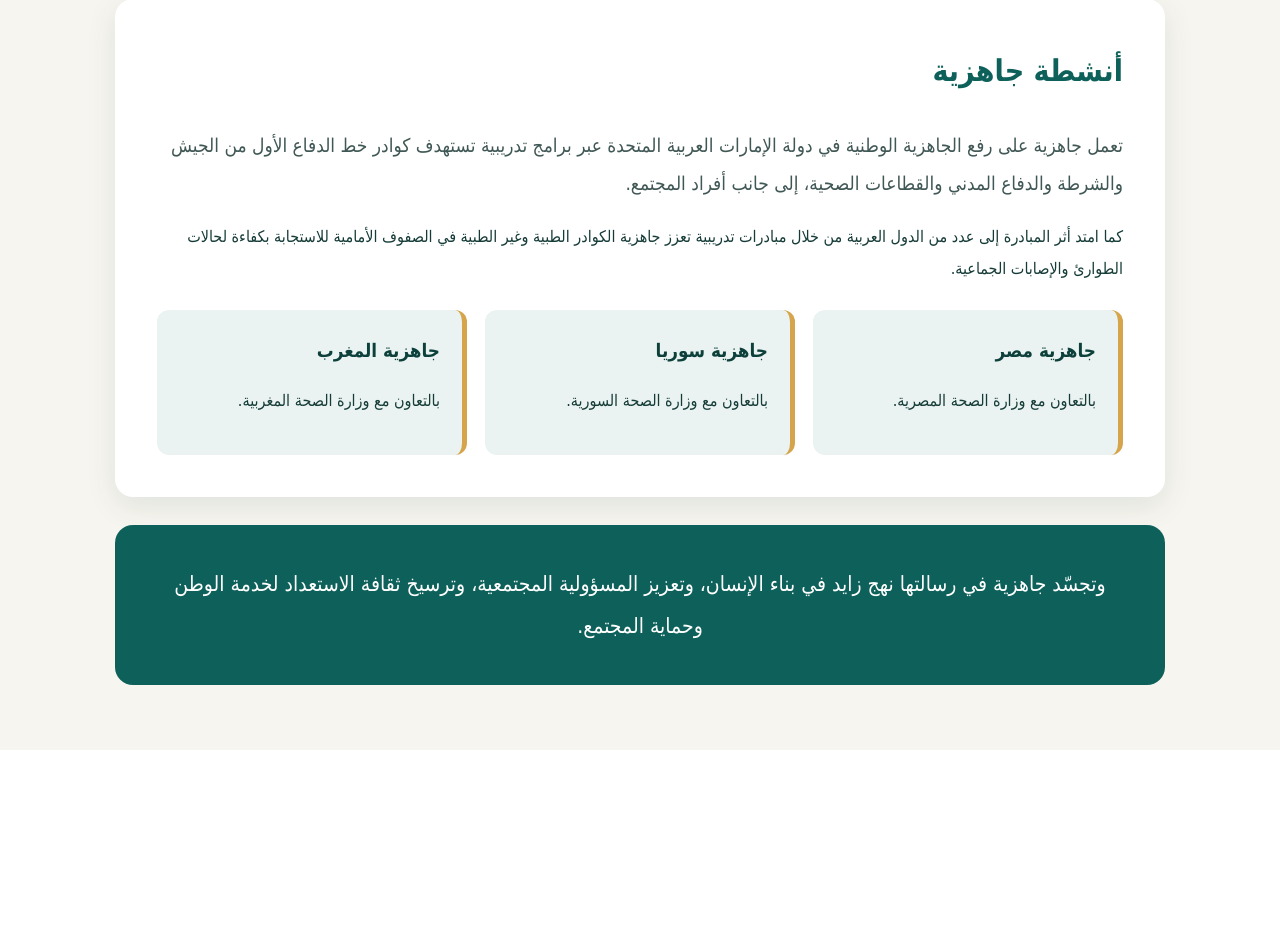
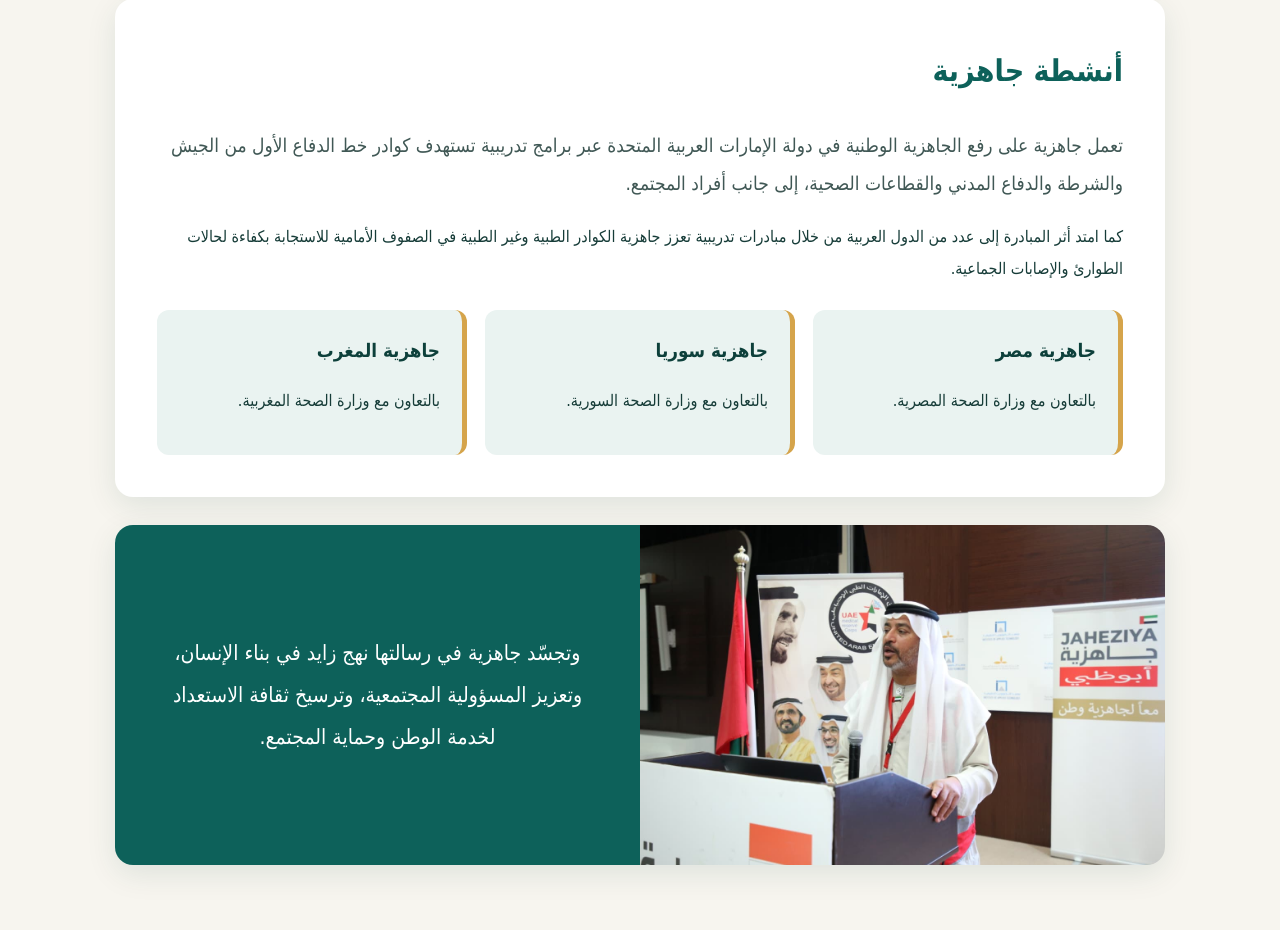
Before and after one commit to sherifmohmed2040-dot/jaheziya-news, a Django app: page /about-jahizia/ in a window 1280 px wide. Shown: the part 908-1838 px from the top of the page. Before the commit the page ends 1658 px from the top, so only its background shows below. Run offline with Django 5.2, Linux system fonts and the light colour scheme.

Commit message:
Add Jaheziya branding images

```diff
--- a/news/templates/news/about_jahizia.html
+++ b/news/templates/news/about_jahizia.html
@@ -33,6 +33,23 @@
             text-align: center;
             padding: 75px 20px 90px;
         }
+.hero {
+    position: relative;
+    overflow: hidden;
+}
+
+.hero::before {
+    content: "";
+    position: absolute;
+    inset: 0;
+    background: url("/news_images/jahizia-logo.png") center / 440px no-repeat;
+    opacity: 0.10;
+}
+
+.hero > * {
+    position: relative;
+    z-index: 1;
+}
 
         .hero .label {
             color: #e7b65f;
@@ -108,7 +125,31 @@
             .card { padding: 27px 22px; }
             .activities { grid-template-columns: 1fr; }
         }
-    </style>
+    .zayed-section {
+    display: grid;
+    grid-template-columns: 1fr 1fr;
+    overflow: hidden;
+    border-radius: 18px;
+    box-shadow: 0 9px 30px rgba(13, 64, 59, .10);
+}
+
+.zayed-section img {
+    width: 100%;
+    height: 340px;
+    object-fit: cover;
+    display: block;
+}
+
+.zayed-text {
+    background: #0d615a;
+    color: #fff;
+    display: flex;
+    align-items: center;
+    text-align: center;
+    padding: 42px;
+    font-size: 21px;
+}
+</style>
 </head>
 <body>
 
@@ -184,10 +225,13 @@
             </div>
         </section>
 
-        <section class="quote">
-            وتجسّد جاهزية في رسالتها نهج زايد في بناء الإنسان، وتعزيز المسؤولية
-            المجتمعية، وترسيخ ثقافة الاستعداد لخدمة الوطن وحماية المجتمع.
-        </section>
+       <section class="zayed-section">
+    <img src="/news_images/zayed-jahizia.jpeg" alt="فعالية من فعاليات جاهزية">
+    <div class="zayed-text">
+        وتجسّد جاهزية في رسالتها نهج زايد في بناء الإنسان، وتعزيز المسؤولية
+        المجتمعية، وترسيخ ثقافة الاستعداد لخدمة الوطن وحماية المجتمع.
+    </div>
+</section>
     </main>
 
 </body>
```
Also changed, not shown: news/templates/news/home.html (+10 -2 lines), news_images/zayed-jahizia.jpeg (added), 1 other file.
